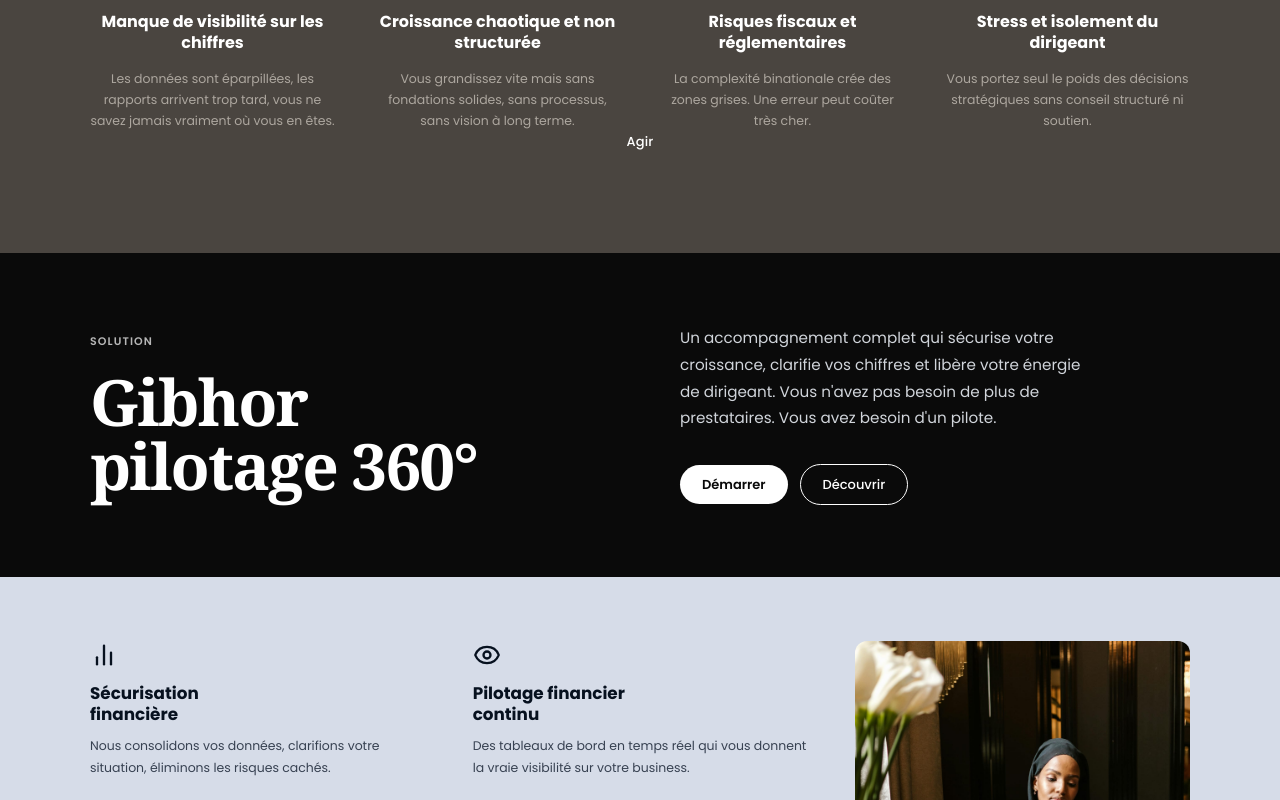
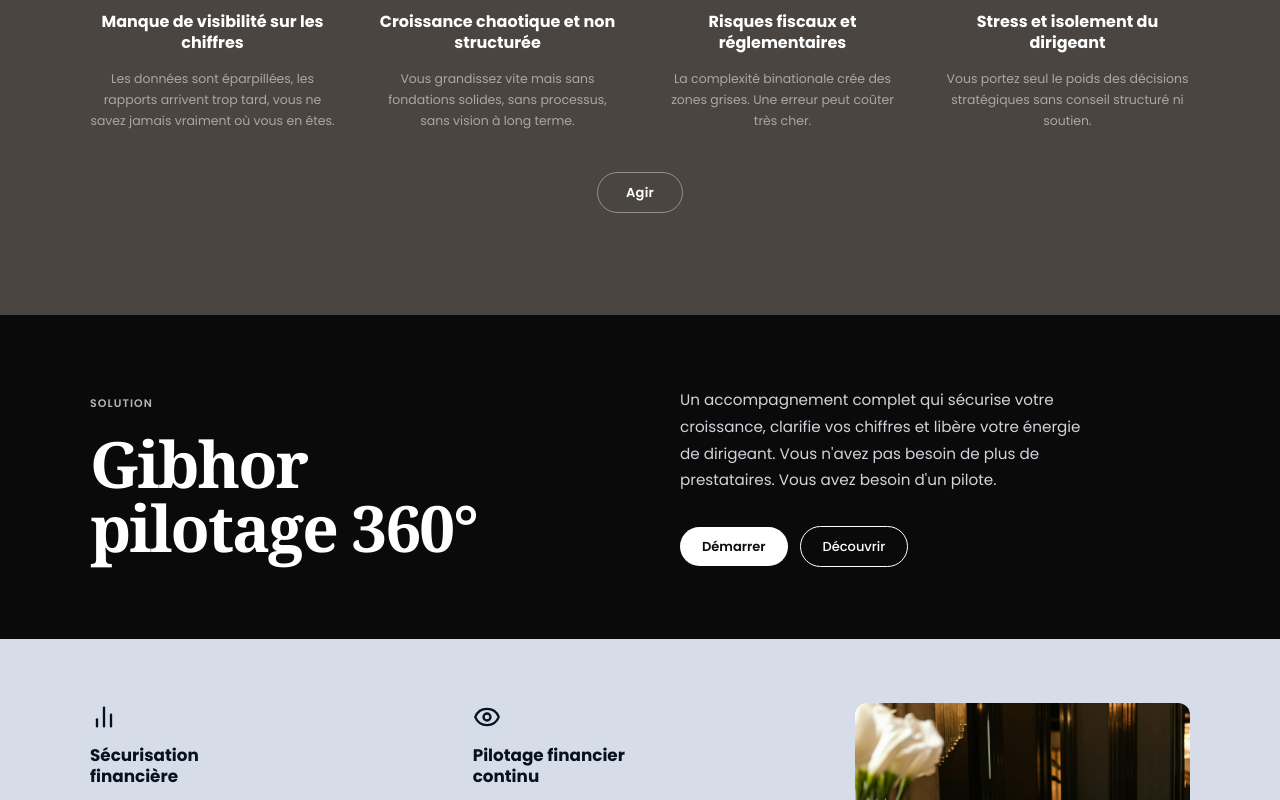
Before and after one commit to AliDev2205/elolamgibhor, a Next.js app: page / in a window 1280 px wide. Shown: the part 1360-2160 px from the top of the page. Built offline with nearby package versions, Linux system fonts and the light colour scheme.

Commit message:
design: space out timeline steps, remove description border frame, and add outline border and margin to Agir button

```diff
--- a/src/app/page.tsx
+++ b/src/app/page.tsx
@@ -306,17 +306,24 @@
           </div>
 
           <AnimatedSection animation="fadeInUp">
-            <div style={{ display: "flex", justifyContent: "center" }}>
+            <div style={{ display: "flex", justifyContent: "center", marginTop: "40px" }}>
               <Link
                 href="/contact"
                 style={{
+                  display: "inline-flex",
+                  alignItems: "center",
+                  justifyContent: "center",
+                  padding: "10px 28px",
                   color: "#FFFFFF",
+                  border: "1.5px solid rgba(255, 255, 255, 0.4)",
+                  borderRadius: "9999px",
+                  fontWeight: "600",
                   fontSize: "13px",
-                  fontWeight: "500",
                   textDecoration: "none",
-                  letterSpacing: "0.01em",
+                  letterSpacing: "0.02em",
+                  transition: "all 0.2s ease-in-out",
                 }}
-                className="hover:opacity-75 transition-opacity"
+                className="hover:border-white hover:bg-white/10 hover:scale-[1.02] active:scale-[0.98] transition-all"
               >
                 Agir
               </Link>
@@ -881,9 +888,6 @@
                 lineHeight: "1.7",
                 maxWidth: "420px",
                 margin: "0 auto 24px",
-                border: "1px solid rgba(30,58,138,0.25)",
-                padding: "14px 20px",
-                borderRadius: "4px",
               }}>
                 Chaque étape est conçue pour construire sur la précédente. De la clarté à l'action, du diagnostic à la domination de votre marché.
               </p>
@@ -953,7 +957,7 @@
               },
             ].map((step, idx) => (
               <AnimatedSection key={idx} animation="fadeInUp" delay={idx * 0.1}>
-                <div className="relative grid grid-cols-1 lg:grid-cols-2 gap-8 lg:gap-0 mb-16 lg:mb-[120px]">
+                <div className="relative grid grid-cols-1 lg:grid-cols-2 gap-8 lg:gap-0 mb-24 lg:mb-[140px]">
 
                   {/* Bullet central sur la ligne */}
                   <div className="hidden lg:block" style={{
@@ -973,14 +977,14 @@
                       {/* Gauche vide */}
                       <div className="hidden lg:block" />
                       {/* Droite — contenu + photo — paddings augmentés */}
-                      <div className="w-full text-center lg:text-left flex flex-col items-center lg:items-start px-4 lg:px-0 lg:pl-28">
+                      <div className="w-full text-center lg:text-left flex flex-col items-center lg:items-start px-6 sm:px-12 lg:px-0 lg:pl-36">
                         <p style={{
                           fontFamily: "Georgia, 'Times New Roman', serif",
                           fontSize: "clamp(1.8rem, 4vw, 3.5rem)",
                           fontWeight: "900",
                           color: "#07111F",
                           lineHeight: "1.0",
-                          marginBottom: "8px",
+                          marginBottom: "16px",
                           letterSpacing: "-0.02em",
                         }}>
                           {step.num}
@@ -990,7 +994,7 @@
                           fontSize: "clamp(0.9rem, 2.5vw, 1.2rem)",
                           fontWeight: "800",
                           color: "#07111F",
-                          marginBottom: "8px",
+                          marginBottom: "16px",
                           lineHeight: "1.25",
                         }}>
                           {step.title}
@@ -999,12 +1003,12 @@
                           fontSize: "clamp(0.68rem, 1.8vw, 0.8rem)",
                           color: "#374151",
                           lineHeight: "1.6",
-                          marginBottom: "12px",
+                          marginBottom: "20px",
                           maxWidth: "340px",
                         }}>
                           {step.text}
                         </p>
-                        <div style={{ display: "flex", alignItems: "center", gap: "10px", marginBottom: "16px" }}>
+                        <div style={{ display: "flex", alignItems: "center", gap: "10px", marginBottom: "24px" }}>
                           <Link href="/contact" style={{
                             display: "inline-flex", alignItems: "center", justifyContent: "center",
                             padding: "6px 14px",
@@ -1018,7 +1022,7 @@
                           </Link>
                         </div>
                         {/* Photo */}
-                        <div style={{ borderRadius: "8px", overflow: "hidden", width: "100%", maxWidth: "480px", aspectRatio: "4/3" }}>
+                        <div style={{ borderRadius: "8px", overflow: "hidden", width: "100%", maxWidth: "480px", aspectRatio: "4/3", marginTop: "12px" }}>
                           <img src={step.img} alt={step.title} style={{ width: "100%", height: "100%", objectFit: "cover", display: "block" }} />
                         </div>
                       </div>
@@ -1026,14 +1030,14 @@
                   ) : (
                     <>
                       {/* Gauche — contenu + photo — paddings augmentés */}
-                      <div className="w-full text-center lg:text-right flex flex-col items-center lg:items-end px-4 lg:px-0 lg:pr-28">
+                      <div className="w-full text-center lg:text-right flex flex-col items-center lg:items-end px-6 sm:px-12 lg:px-0 lg:pr-36">
                         <p style={{
                           fontFamily: "Georgia, 'Times New Roman', serif",
                           fontSize: "clamp(1.8rem, 4vw, 3.5rem)",
                           fontWeight: "900",
                           color: "#07111F",
                           lineHeight: "1.0",
-                          marginBottom: "8px",
+                          marginBottom: "16px",
                           letterSpacing: "-0.02em",
                         }}>
                           {step.num}
@@ -1043,7 +1047,7 @@
                           fontSize: "clamp(0.9rem, 2.5vw, 1.2rem)",
                           fontWeight: "800",
                           color: "#07111F",
-                          marginBottom: "8px",
+                          marginBottom: "16px",
                           lineHeight: "1.25",
                         }}>
                           {step.title}
@@ -1052,7 +1056,7 @@
                           fontSize: "clamp(0.68rem, 1.8vw, 0.8rem)",
                           color: "#374151",
                           lineHeight: "1.6",
-                          marginBottom: "12px",
+                          marginBottom: "20px",
                           maxWidth: "340px",
                         }}
                         className="mx-auto lg:mr-0 lg:ml-auto"
```
